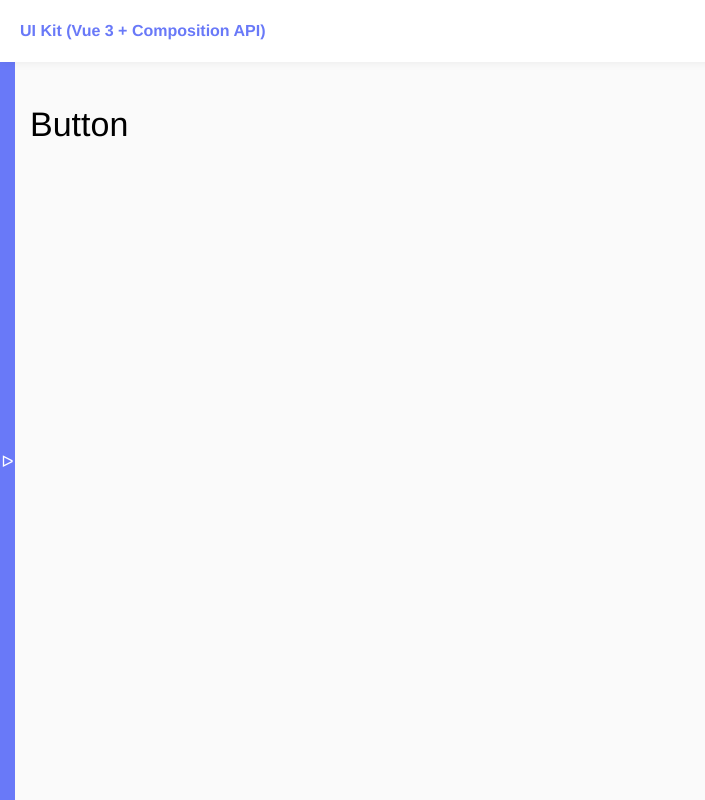
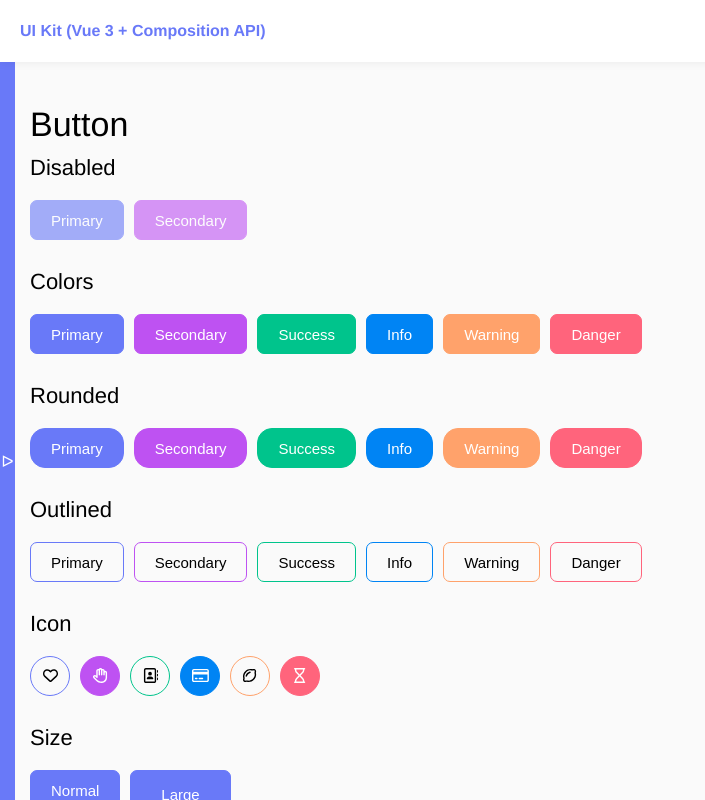
Before and after one commit to AlenaGM/vue3-ui-kit, a Vue app: page /button in a window 1280 px wide. Shown: the top 800 px of the page, without its empty margins (0-705 px from the left). Built offline with nearby package versions, Linux system fonts and the light colour scheme.

Commit message:
added button component

```diff
--- a/package.json
+++ b/package.json
@@ -9,6 +9,9 @@
     "preview": "vite preview"
   },
   "dependencies": {
+    "@fortawesome/fontawesome-svg-core": "^6.2.1",
+    "@fortawesome/free-regular-svg-icons": "^6.2.1",
+    "@fortawesome/vue-fontawesome": "^3.0.2",
     "vue": "^3.2.45",
     "vue-router": "^4.1.6"
   },
--- /dev/null
+++ b/src/components/Button.vue
@@ -0,0 +1,138 @@
+<template>
+  <button
+    :class="[
+      'btn',
+      `btn_${color}`,
+      { btn_rounded: rounded },
+      { btn_outlined: outlined },
+      { btn_icon: icon },
+      { btn_large: size === 'large' },
+    ]"
+    :disabled="disabled"
+    @click="clickOnButton"
+  >
+    <span v-if="icon"
+      ><font-awesome-icon :icon="`fa-regular fa-${icon}`"
+    /></span>
+    <span v-else>{{ label }}</span>
+  </button>
+</template>
+
+<script setup>
+const props = defineProps({
+  label: {
+    type: String,
+    default: "Button",
+  },
+  color: {
+    type: String,
+    default: "primary",
+  },
+  disabled: {
+    type: Boolean,
+    required: false,
+  },
+  rounded: {
+    type: Boolean,
+    required: false,
+  },
+  outlined: {
+    type: Boolean,
+    required: false,
+  },
+  icon: {
+    type: String,
+    required: false,
+  },
+  size: {
+    type: String,
+    default: "normal",
+  },
+});
+
+const emit = defineEmits(["click"]);
+const clickOnButton = () => {
+  emit("click");
+};
+</script>
+
+<style lang="scss" scoped>
+.btn {
+  margin-right: 10px;
+  margin-bottom: 10px;
+  padding: 0 20px;
+  height: 40px;
+  color: #fff;
+  border-radius: 7px;
+  border: none;
+  cursor: pointer;
+  font-size: 15px;
+  transition: 0.2s;
+  &_primary {
+    background: var(--primary);
+    border: 1px solid var(--primary);
+    &:enabled:hover {
+      background: var(--primary-hover);
+    }
+  }
+  &_second {
+    background: var(--second);
+    border: 1px solid var(--second);
+    &:enabled:hover {
+      background: var(--second-hover);
+    }
+  }
+  &_success {
+    background: var(--success);
+    border: 1px solid var(--success);
+    &:enabled:hover {
+      background: var(--success-hover);
+    }
+  }
+  &_info {
+    background: var(--info);
+    border: 1px solid var(--info);
+    &:enabled:hover {
+      background: var(--info-hover);
+    }
+  }
+  &_warning {
+    background: var(--warning);
+    border: 1px solid var(--warning);
+    &:enabled:hover {
+      background: var(--warning-hover);
+    }
+  }
+  &_danger {
+    background: var(--danger);
+    border: 1px solid var(--danger);
+    &:enabled:hover {
+      background: var(--danger-hover);
+    }
+  }
+  &:disabled {
+    opacity: 0.6;
+    cursor: default;
+  }
+  &_rounded {
+    border-radius: 15px;
+  }
+  &_outlined {
+    background: transparent;
+    color: #000;
+    &:hover {
+      color: #fff;
+    }
+  }
+  &_icon {
+    padding: 0;
+    width: 40px;
+    height: 40px;
+    border-radius: 50%;
+  }
+  &_large {
+    height: 48px;
+    padding: 0 30px;
+  }
+}
+</style>
--- a/src/main.js
+++ b/src/main.js
@@ -2,4 +2,26 @@
 import App from "./App.vue";
 import router from "./router";
 
-createApp(App).use(router).mount("#app");
+import { library } from "@fortawesome/fontawesome-svg-core";
+import { FontAwesomeIcon } from "@fortawesome/vue-fontawesome";
+import {
+  faHeart,
+  faHand,
+  faAddressBook,
+  faCreditCard,
+  faLemon,
+  faHourglass,
+} from "@fortawesome/free-regular-svg-icons";
+library.add([
+  faHeart,
+  faHand,
+  faAddressBook,
+  faCreditCard,
+  faLemon,
+  faHourglass,
+]);
+
+createApp(App)
+  .component("font-awesome-icon", FontAwesomeIcon)
+  .use(router)
+  .mount("#app");
--- a/src/views/Button.vue
+++ b/src/views/Button.vue
@@ -1,3 +1,69 @@
 <template>
   <h1 class="heading-1">Button</h1>
+  <h2 class="heading-2">Disabled</h2>
+  <div class="line">
+    <Button label="Primary" color="primary" :disabled="true" />
+    <Button label="Secondary" color="second" :disabled="true" />
+  </div>
+  <h2 class="heading-2">Colors</h2>
+  <div class="line">
+    <Button label="Primary" color="primary" />
+    <Button label="Secondary" color="second" />
+    <Button label="Success" color="success" />
+    <Button label="Info" color="info" />
+    <Button label="Warning" color="warning" />
+    <Button label="Danger" color="danger" />
+  </div>
+  <h2 class="heading-2">Rounded</h2>
+  <div class="line">
+    <Button label="Primary" color="primary" :rounded="true" />
+    <Button label="Secondary" color="second" :rounded="true" />
+    <Button label="Success" color="success" :rounded="true" />
+    <Button label="Info" color="info" :rounded="true" />
+    <Button label="Warning" color="warning" :rounded="true" />
+    <Button label="Danger" color="danger" :rounded="true" />
+  </div>
+  <h2 class="heading-2">Outlined</h2>
+  <div class="line">
+    <Button label="Primary" color="primary" :outlined="true" />
+    <Button label="Secondary" color="second" :outlined="true" />
+    <Button label="Success" color="success" :outlined="true" />
+    <Button label="Info" color="info" :outlined="true" />
+    <Button label="Warning" color="warning" :outlined="true" />
+    <Button label="Danger" color="danger" :outlined="true" />
+  </div>
+  <h2 class="heading-2">Icon</h2>
+  <div class="line">
+    <Button color="primary" icon="heart" :outlined="true" />
+    <Button color="second" icon="hand" />
+    <Button color="success" icon="address-book" :outlined="true" />
+    <Button color="info" icon="credit-card" />
+    <Button color="warning" icon="lemon" :outlined="true" />
+    <Button color="danger" icon="hourglass" />
+  </div>
+  <h2 class="heading-2">Size</h2>
+  <div class="line">
+    <Button label="Normal" color="primary" />
+    <Button label="Large" color="primary" size="large" />
+  </div>
+  <h2 class="heading-2">Event</h2>
+  <div class="line">
+    <Button label="@click" color="danger" @click="eventForButton" />
+  </div>
 </template>
+
+<script setup>
+import Button from "@/components/Button.vue";
+
+const eventForButton = () => {
+  alert("You clicked danger button");
+};
+</script>
+
+<style lang="scss" scoped>
+.line {
+  display: flex;
+  flex-wrap: wrap;
+  margin-bottom: 20px;
+}
+</style>
```
Also changed, not shown: 1 other file (tests, documents, lock files or other folders).
